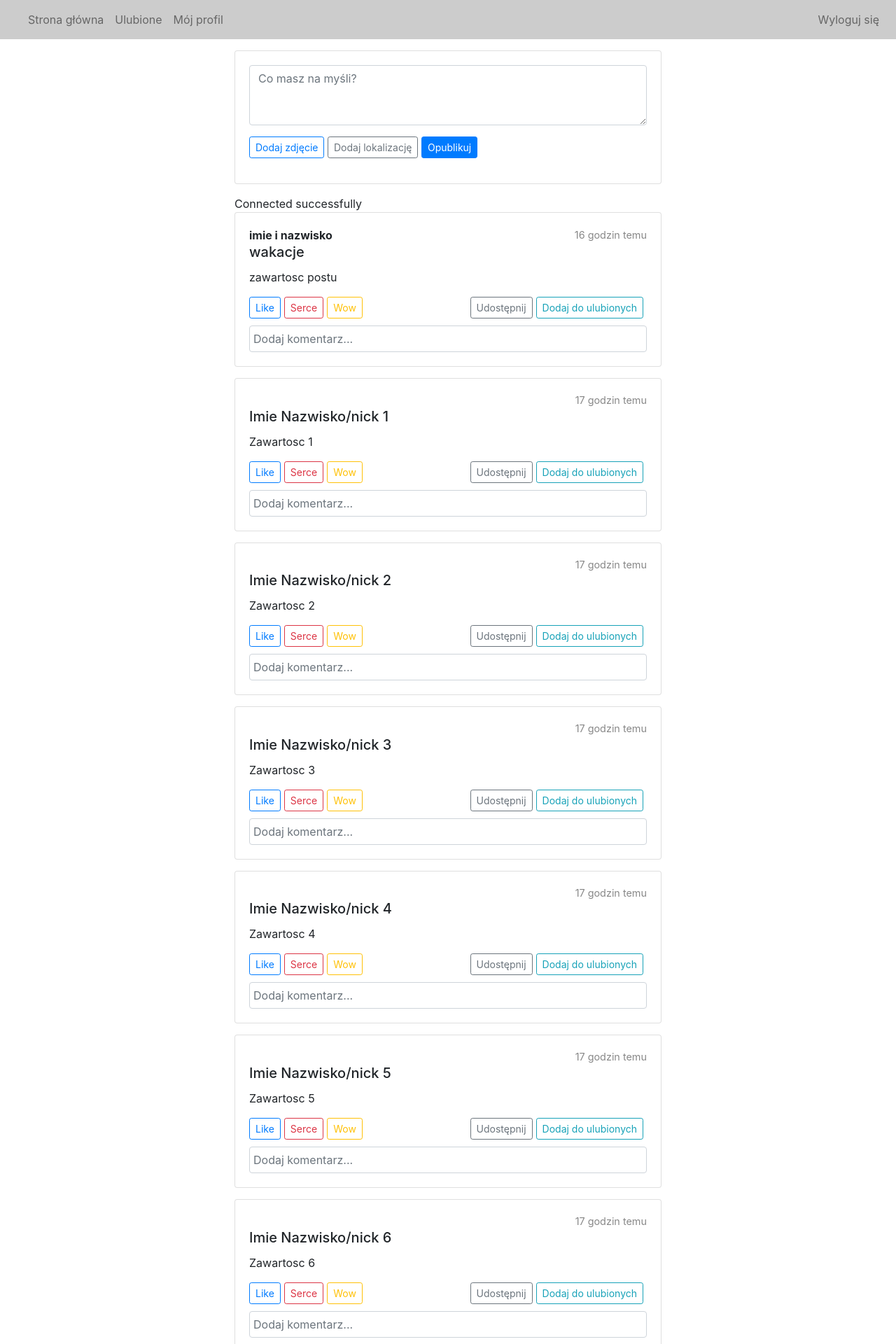
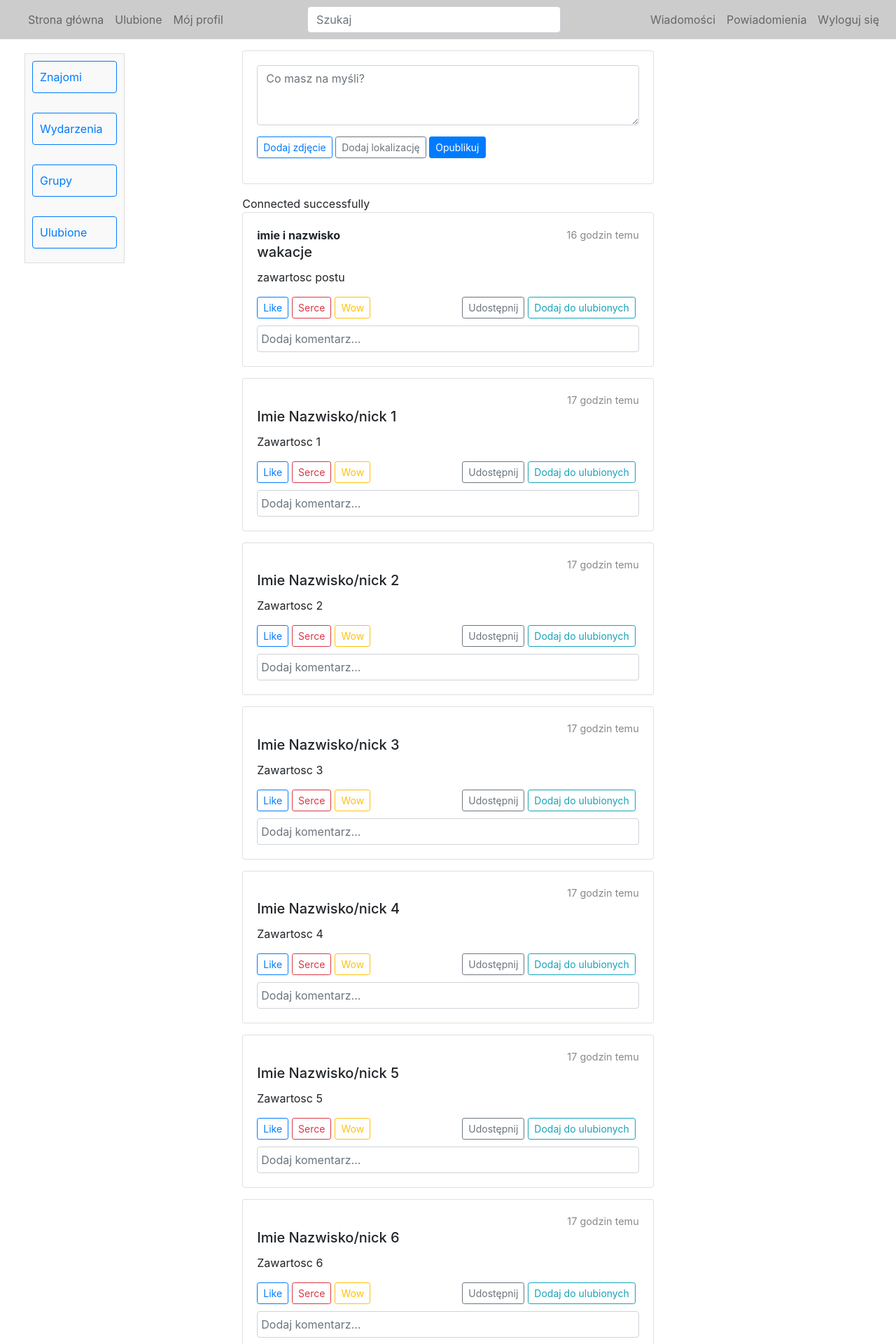
Before and after one commit to BoguszKonrady/FORUM, a PHP site: page / in a window 1280 px wide. Shown: the top 1920 px of the page at 70% size. Run offline with PHP 8.4, Linux system fonts and the light colour scheme; data comes from the database, SQL or seed files in the repository; some libraries are stand-ins or nearby versions.

Commit message:
Search bar, side menu
Dodanie paska wyszukiwania, menu boczne

```diff
--- a/app/index.php
+++ b/app/index.php
@@ -48,7 +48,7 @@ function timeAgo($datetime, $full = false) {
         <span class="navbar-toggler-icon"></span>
     </button>
     <div class="collapse navbar-collapse" id="navbarNav">
-        <ul class="navbar-nav">
+        <ul class="navbar-nav mr-auto">
             <li class="nav-item">
                 <a class="nav-link" href="index.php">Strona główna</a>
             </li>
@@ -59,7 +59,16 @@ function timeAgo($datetime, $full = false) {
                 <a class="nav-link" href="#">Mój profil</a>
             </li>
         </ul>
+        <form class="form-inline mx-auto search-form">
+            <input class="form-control mr-sm-2 search-input" type="search" placeholder="Szukaj" aria-label="Szukaj">
+        </form>
         <ul class="navbar-nav ml-auto">
+            <li class="nav-item">
+                <a class="nav-link" href="logout.php">Wiadomości</a>
+            </li>
+            <li class="nav-item">
+                <a class="nav-link" href="logout.php">Powiadomienia</a>
+            </li>
             <li class="nav-item">
                 <a class="nav-link" href="logout.php">Wyloguj się</a>
             </li>
@@ -67,9 +76,18 @@ function timeAgo($datetime, $full = false) {
     </div>
 </nav>
 
-
-    <div id="main-content" class="container mt-3 col-lg-6 col-md-8">
-
+<div class="container-fluid">
+    <div class="row">
+        <div class="col-md-2">
+            <div class="sidebar">
+                <button class="btn btn-outline-primary btn-block">Znajomi</button>
+                <button class="btn btn-outline-primary btn-block">Wydarzenia</button>
+                <button class="btn btn-outline-primary btn-block">Grupy</button>
+                <button class="btn btn-outline-primary btn-block">Ulubione</button>
+            </div>
+        </div>
+        <div class="col-md-8">
+            <div id="main-content" class="container mt-3">
                 <div class="card mb-3">
                     <div class="card-body">
                         <form action="add_post.php" method="POST" enctype="multipart/form-data">
@@ -121,9 +139,11 @@ function timeAgo($datetime, $full = false) {
                     echo "Błąd: " . $e->getMessage();
                 }
 
-
                 $conn = null;
                 ?>
+            </div>
+        </div>
+    </div>
 </div>
 
 <script src="https://code.jquery.com/jquery-3.5.1.slim.min.js"></script>
--- a/app/style.css
+++ b/app/style.css
@@ -3,8 +3,7 @@ body {
 }
 
 #main-content {
-    width: 60%;
-    margin: 0 auto;
+    width: 75%;
     max-height: 100vh;
     overflow-y: scroll;
     overflow-x: hidden;
@@ -73,3 +72,31 @@ body {
     padding: 5px;
     margin-top: 5px;
 }
+
+.search-form {
+    width: 30%;
+    display: flex;
+    justify-content: center;
+}
+
+.search-form .form-control {
+    width: 100%;
+}
+
+.sidebar {
+    display: flex;
+    flex-direction: column;
+    gap: 10px;
+    margin: 20px;
+    padding: 10px;
+    border: 1px solid #ddd;
+    background-color: #f9f9f9;
+}
+
+.sidebar .btn {
+    width: 100%;
+    text-align: left;
+    padding: 10px;
+    font-size: 16px;
+    margin-bottom: 10px;
+}
```
Lines whose indentation alone changed are shown as unchanged.
